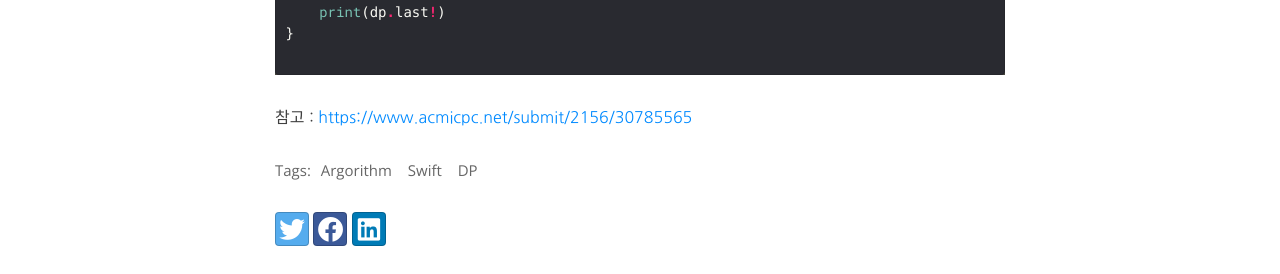
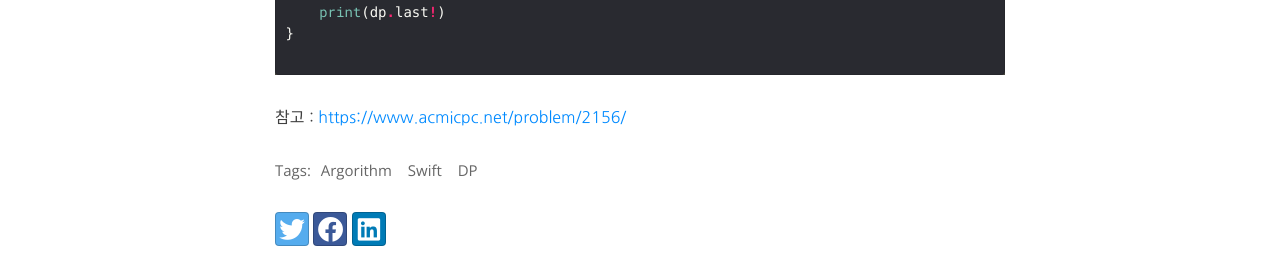
Before and after one commit to ghis22130/ghis22130.github.io, a Jekyll site: the page built from _posts/Swift/2021-07-09-백준_포도주시식(2156).md, in a window 1280 px wide and 900 px high, scrolled down 1854 px. Shown: the part 291-565 px from the top of the window. Built offline with Jekyll 4.4.1, drawn with Linux system fonts in a browser that asks for light colours; nearby versions of some CDN libraries; some of the changed lines change nothing that is shown.

````diff
--- a/_posts/Swift/2021-07-09-백준_포도주시식(2156).md
+++ b/_posts/Swift/2021-07-09-백준_포도주시식(2156).md
@@ -86,4 +86,4 @@
 ```
 
 
-참고 : <https://www.acmicpc.net/submit/2156/30785565>
+참고 : <https://www.acmicpc.net/problem/2156/>
````
